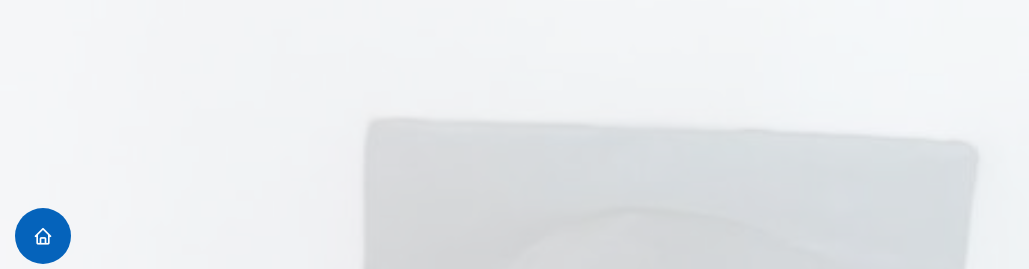
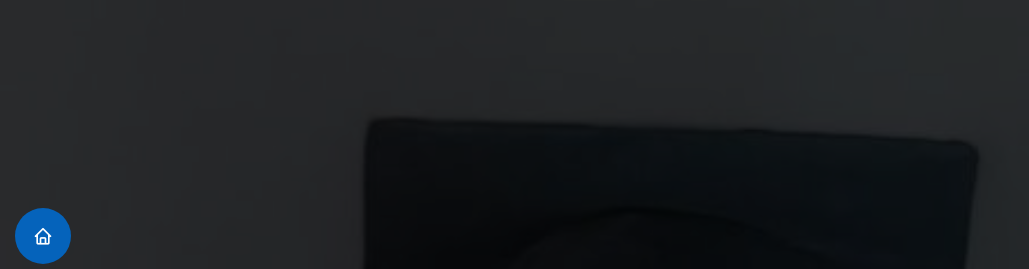
Before and after one commit to vincentfuego1/vincentlee-fuego, a plain HTML site: page index.html in a window 1280 px wide. Shown: the top 269 px of the page, without its empty margins (0-1029 px from the left). Drawn offline with nearby package versions, Linux system fonts and the light colour scheme.

Commit message:
change background color

```diff
--- a/assets/css/style.css
+++ b/assets/css/style.css
@@ -287,7 +287,7 @@ h6 {
 
 #hero:before {
   content: "";
-  background: rgba(255, 255, 255, 0.8);
+  background: rgba(0, 0, 0, 0.8);
   position: absolute;
   bottom: 0;
   top: 0;
```
